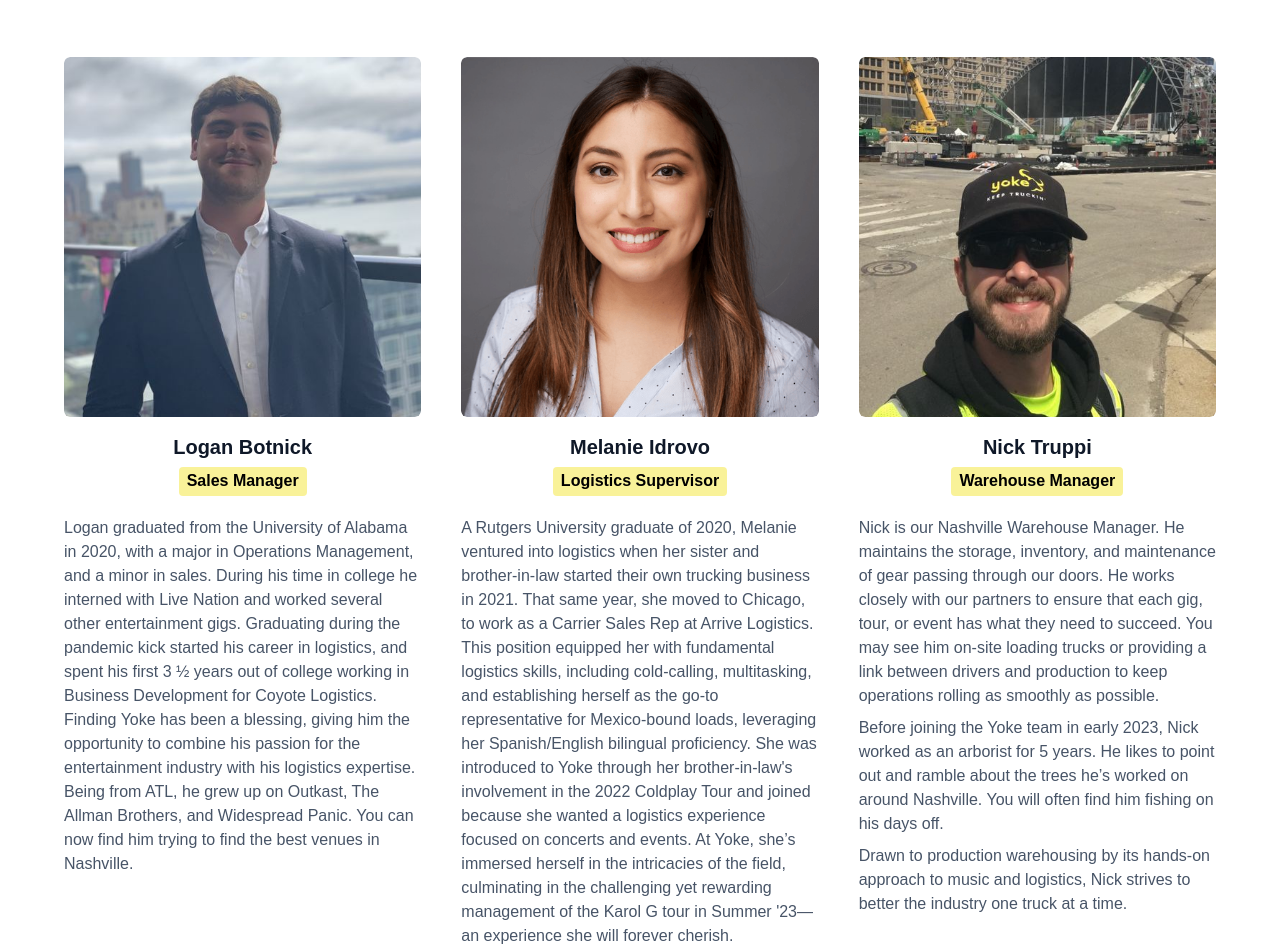
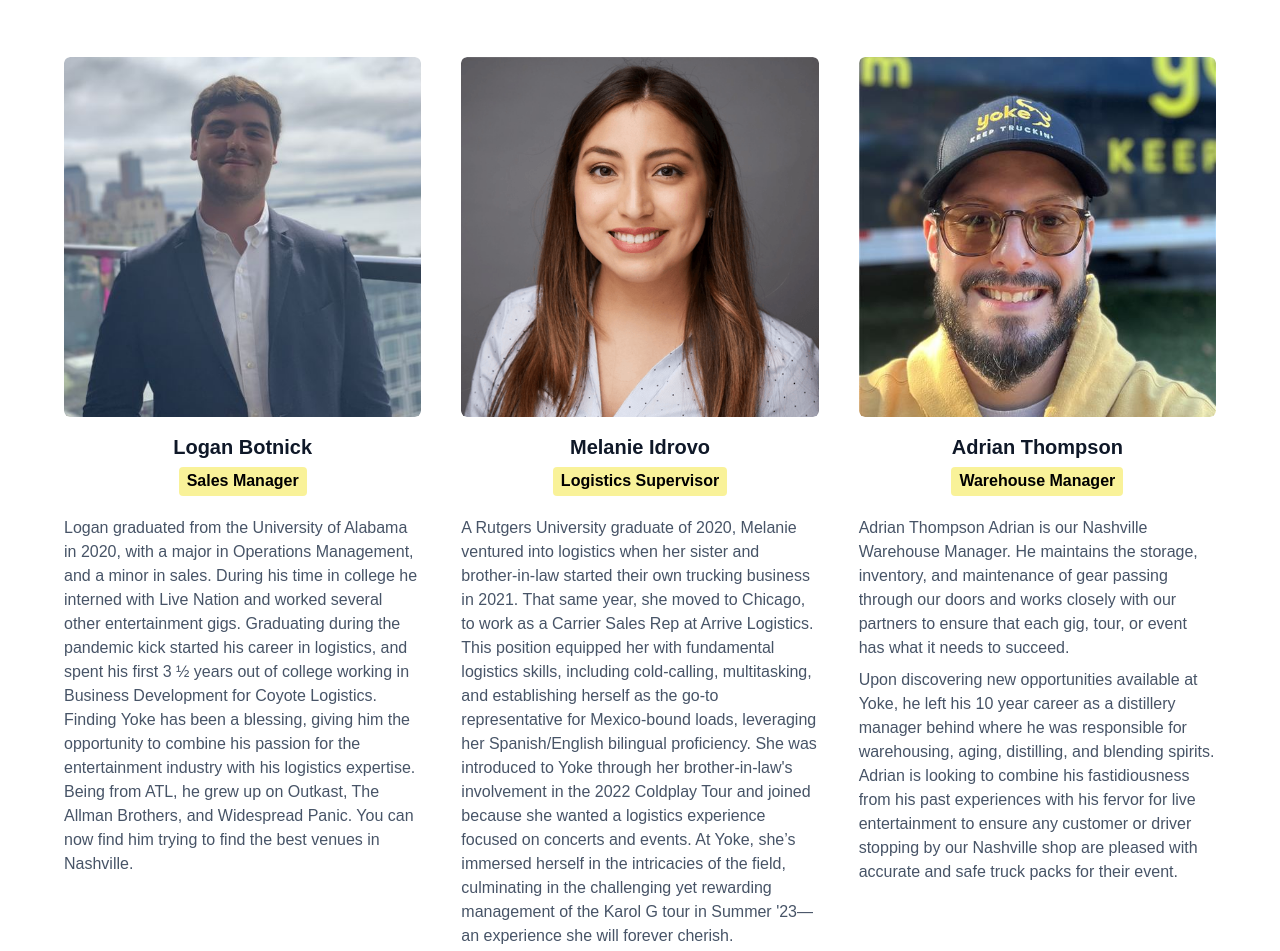
Before and after one commit to mdnazmulhasanniloy/yekeo.co, a plain HTML site: page about.html in a window 1280 px wide. Shown: the part 3344-4295 px from the top of the page. Drawn offline with nearby package versions, Linux system fonts and the light colour scheme; a script that the page names is missing.

Commit message:
[Done] changes

```diff
--- a/about.html
+++ b/about.html
@@ -733,55 +733,46 @@
                   >
                     <div class="image-wrapper">
                       <img
-                        src="images/nick-1.jpeg"
+                        src="images/nick-1.png"
                         loading="eager"
                         width="70"
                         sizes="70px"
                         alt=""
-                        srcset="
-                          images/nick-1-p-500.jpeg   500w,
-                          images/nick-1-p-800.jpeg   800w,
-                          images/nick-1-p-1080.jpeg 1080w,
-                          images/nick-1-p-1600.jpeg 1600w,
-                          images/nick-1.jpeg        1932w
-                        "
                         class="cover-image nick-photo"
                       />
                       <div class="image-overlay"></div>
                     </div>
                     <div class="margin-20px">
                       <div class="team-name-center">
-                        <h2 class="team-title">Nick Truppi</h2>
+                        <h2 class="team-title">Adrian Thompson</h2>
                         <div class="margin-10px">
                           <p class="job-role">Warehouse Manager</p>
                         </div>
                         <div class="uui-space-xsmall-2"></div>
                         <div class="uui-text-size-medium-2 regular">
-                          Nick is our Nashville Warehouse Manager. He maintains
-                          the storage, inventory, and maintenance of gear
-                          passing through our doors. He works closely with our
-                          partners to ensure that each gig, tour, or event has
-                          what they need to succeed. You may see him on-site
-                          loading trucks or providing a link between drivers and
-                          production to keep operations rolling as smoothly as
-                          possible.
+                          Adrian Thompson Adrian is our Nashville Warehouse
+                          Manager. He maintains the storage, inventory, and
+                          maintenance of gear passing through our doors and
+                          works closely with our partners to ensure that each
+                          gig, tour, or event has what it needs to succeed.
                         </div>
                         <div class="uui-text-size-medium-2 regular">
-                          Before joining the Yoke team in early 2023, Nick
-                          worked as an arborist for 5 years. He likes to point
-                          out and ramble about the trees he’s worked on around
-                          Nashville. You will often find him fishing on his days
-                          off.
+                          Upon discovering new opportunities available at Yoke,
+                          he left his 10 year career as a distillery manager
+                          behind where he was responsible for warehousing,
+                          aging, distilling, and blending spirits. Adrian is
+                          looking to combine his fastidiousness from his past
+                          experiences with his fervor for live entertainment to
+                          ensure any customer or driver stopping by our
+                          Nashville shop are pleased with accurate and safe
+                          truck packs for their event.
                         </div>
                       </div>
                     </div>
                   </div>
-                  <div class="uui-text-size-medium-2 regular">
-                    Drawn to production warehousing by its hands-on approach to
-                    music and logistics, Nick strives to better the industry one
-                    truck at a time.
-                  </div>
+                  <div class="uui-text-size-medium-2 regular"></div>
                 </div>
+
                 <div id="w-node-_68173f5d-0b49-f3cf-6541-a577ea6a3dde-376c069a">
                   <div
                     data-w-id="68173f5d-0b49-f3cf-6541-a577ea6a3ddf"
@@ -1338,7 +1329,7 @@
             </div>
             <div class="uui-footer04_bottom-wrapper">
               <div class="uui-text-size-small text-color-gray500">
-                © 2025 Yoke
+                © 2025 Yoke Group, LLC
               </div>
               <div class="w-layout-grid uui-footer04_legal-list-2">
                 <a
```
Also changed, not shown: carriers.html (+1 -1 lines), contact.html (+1 -1 lines), customers.html (+3 -3 lines), index.html (+1 -1 lines), projects.html (+1 -1 lines), projects/on-site-services.html (+1 -1 lines), projects/one-off-events.html (+1 -1 lines), projects/touring.html (+1 -1 lines), projects/warehousing.html (+1 -1 lines), team-links.html (+1 -1 lines), what-we-do.html (+1 -1 lines), images/nick-1.png (added).
